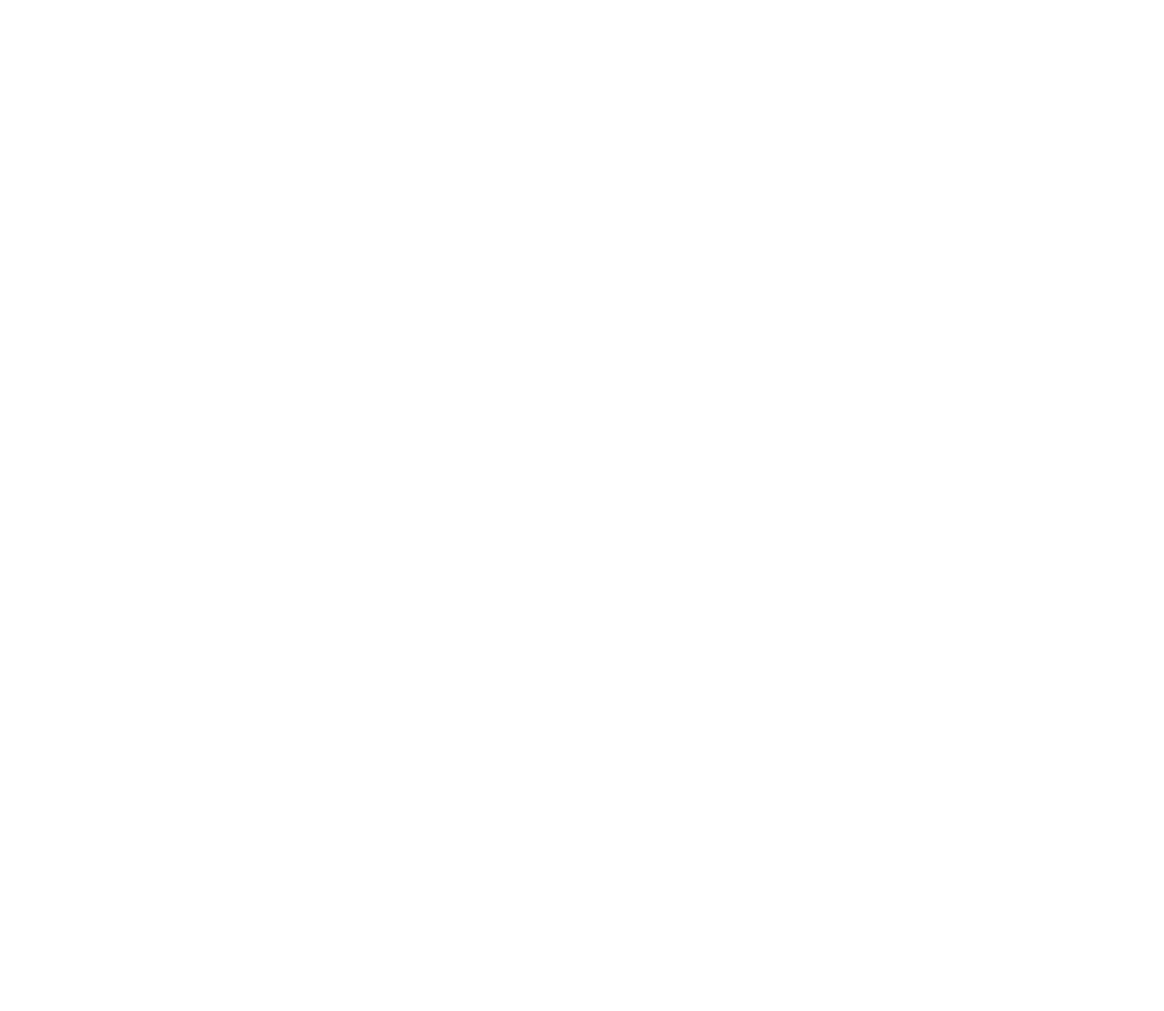
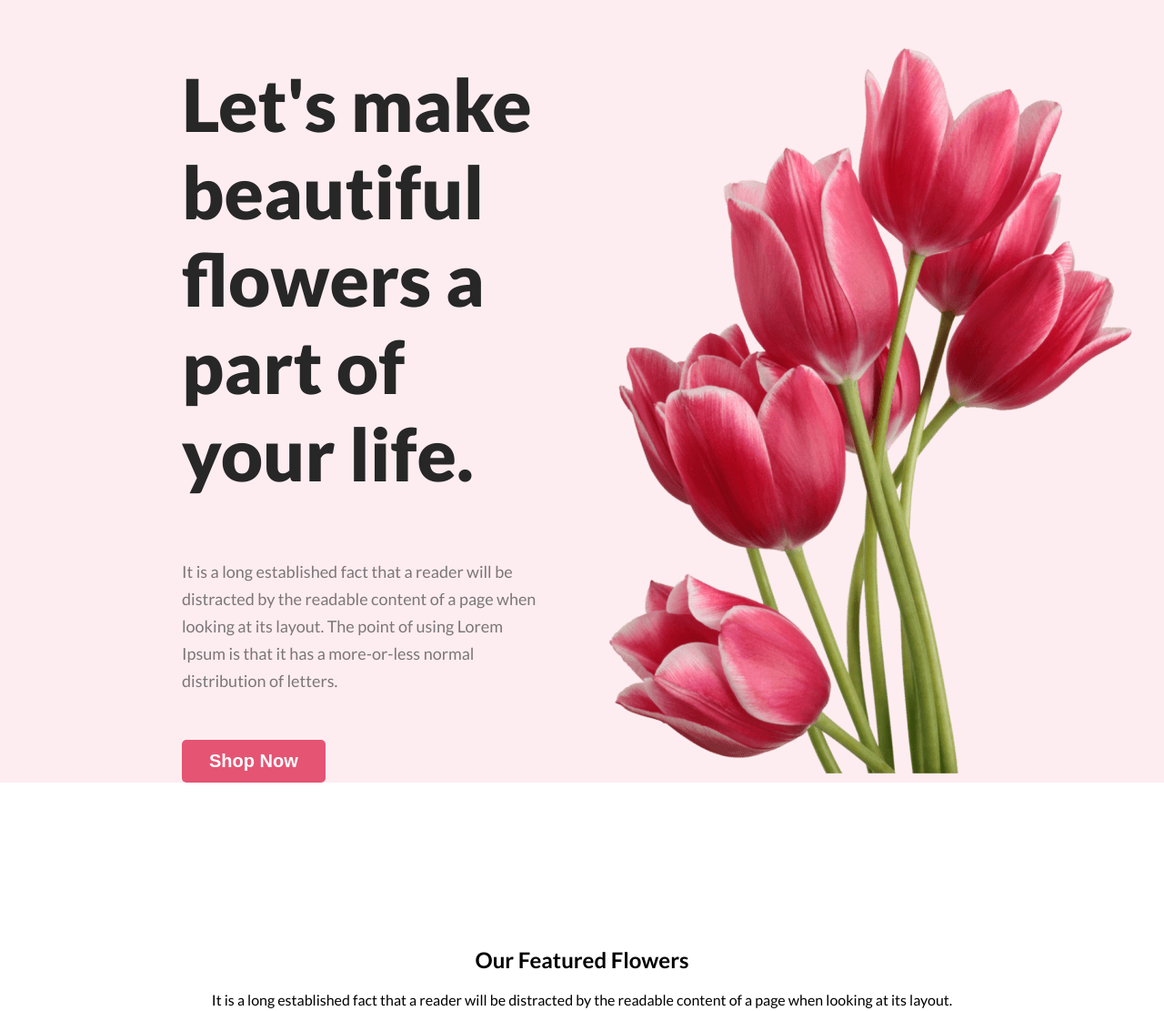
Before and after one commit to md-osman-goni/flower-shop, a plain HTML site: page index.html in a window 1280 px wide. Shown: the whole page at 91% size. Before the commit the page ends 800 px from the top, so only its background shows below. Drawn offline with Linux system fonts and the light colour scheme.

Commit message:
added banner section

```diff
--- a/index.html
+++ b/index.html
@@ -1,20 +1,45 @@
 <!DOCTYPE html>
 <html lang="en">
+
 <head>
     <meta charset="UTF-8">
     <meta name="viewport" content="width=device-width, initial-scale=1.0">
     <title>flower-shop</title>
+
+    <link rel="preconnect" href="https://fonts.googleapis.com">
+    <link rel="preconnect" href="https://fonts.gstatic.com" crossorigin>
+    <link href="https://fonts.googleapis.com/css2?family=Lato:wght@400;700;900&display=swap" rel="stylesheet">
     <link rel="stylesheet" href="style/index.css">
 </head>
+
 <body>
     <!-- header section start -->
     <header>
+        <section class="banner">
+            <div class="banner-text">
+                <h1 class="banner-title">Let's make beautiful flowers a part of your life.</h1>
+                <p class="banner-description">It is a long established fact that a reader will be distracted by the
+                    readable content of a page when looking at its layout. The point of using Lorem Ipsum is that it has
+                    a more-or-less normal distribution of letters.</p>
+                <button id="banner-btn" class="btn-primary">Shop Now</button>
+            </div>
+            <div class="banner-image">
+                <img src="Flower Asset/pngwing 10.png" alt="picture of a flower">
+            </div>
+
+        </section>
 
     </header>
-     <!-- header section end -->
+    <!-- header section end -->
 
-     <!-- main section start -->
+    <!-- main section start -->
     <main>
+        <section>
+            <div class="featured">
+                <h1 class="featured-heading">Our Featured Flowers</h1>
+                <p class="featured-description">It is a long established fact that a reader will be distracted by the readable content of a page when looking at its layout.</p>
+            </div>
+        </section>
 
     </main>
     <!-- main section end -->
@@ -25,4 +50,5 @@
     </footer>
     <!-- footer section end -->
 </body>
+
 </html>
--- a/style/index.css
+++ b/style/index.css
@@ -0,0 +1,63 @@
+/* common shared styles */
+body {
+    font-family: 'Lato', sans-serif;
+    margin: 0;
+}
+.btn-primary{
+    border-radius: 5px;
+    background:#E55473;
+    border: 0;
+    color: white;
+    font-size: 20px;
+    font-weight: 700;
+    padding: 12px 30px;
+    margin-top: 20px;
+}
+
+/* banner related styles */
+.banner {
+    display: flex;
+    background-color: rgba(229, 84, 115, 0.10);
+    padding: 0 200px;
+    gap: 40px;
+
+}
+.banner-text{
+    width: 50%;
+    text-align: left;
+    padding: 0;
+}
+#banner-btn{
+    /* margin-bottom: 150px; */
+}
+.banner-image{
+    width: 50%;
+    text-align: right;
+    padding-top: 50px;
+
+}
+
+
+.banner-title {
+    color: #272727;
+    font-size: 80px;
+    font-weight: 800;
+}
+
+.banner-description {
+    color: rgba(39, 39, 39, 0.60);
+    font-size: 18px;
+    font-weight: 400;
+    line-height: 30px;
+    margin: 30px 0;
+}
+.featured{
+    text-align: center;
+    margin-top: 180px;
+}
+.featured-title{
+
+}
+.featured-description{
+
+}
```
